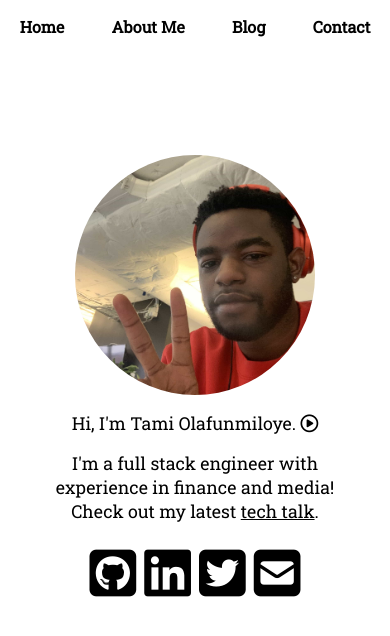
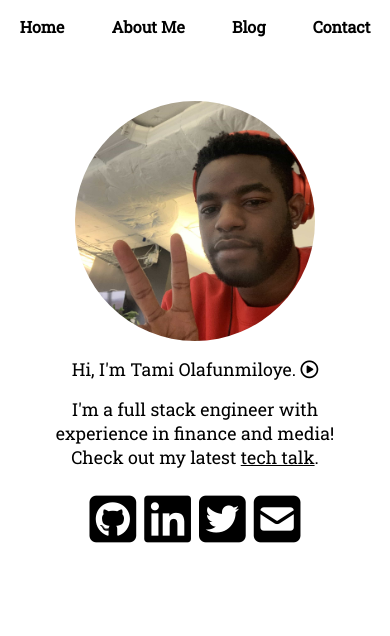
Before and after one commit to tamiolaf/tamiolaf, a React (Create React App) app: page / in a window 390 px wide. Shown: the top 636 px of the page. Built offline with nearby package versions, Linux system fonts and the light colour scheme.

Commit message:
quick padding fix

```diff
--- a/src/scss/Home.scss
+++ b/src/scss/Home.scss
@@ -9,7 +9,6 @@
 }
 
 .home_main {
-  min-height: 80vh;
   display: flex;
   flex-direction: column;
   align-items: center;
@@ -20,7 +19,7 @@
   margin: 0 4rem;
 
   @media (max-width: 480px) {
-    margin: 0;
+    margin: 4rem 0 0 0;
   }
 }
 
```
